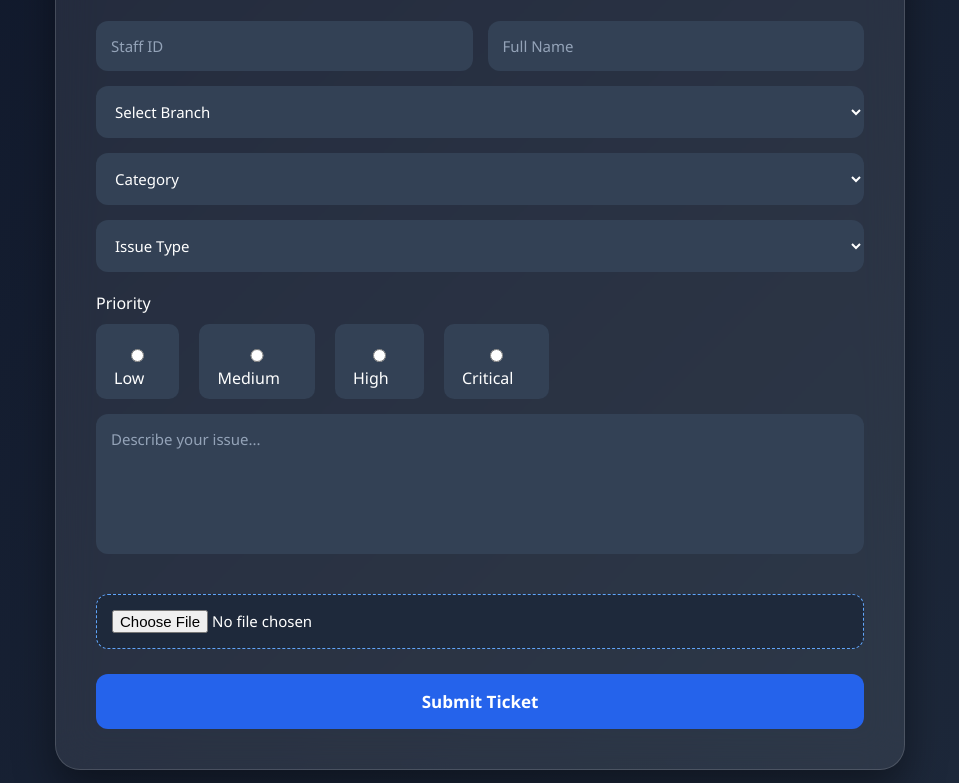
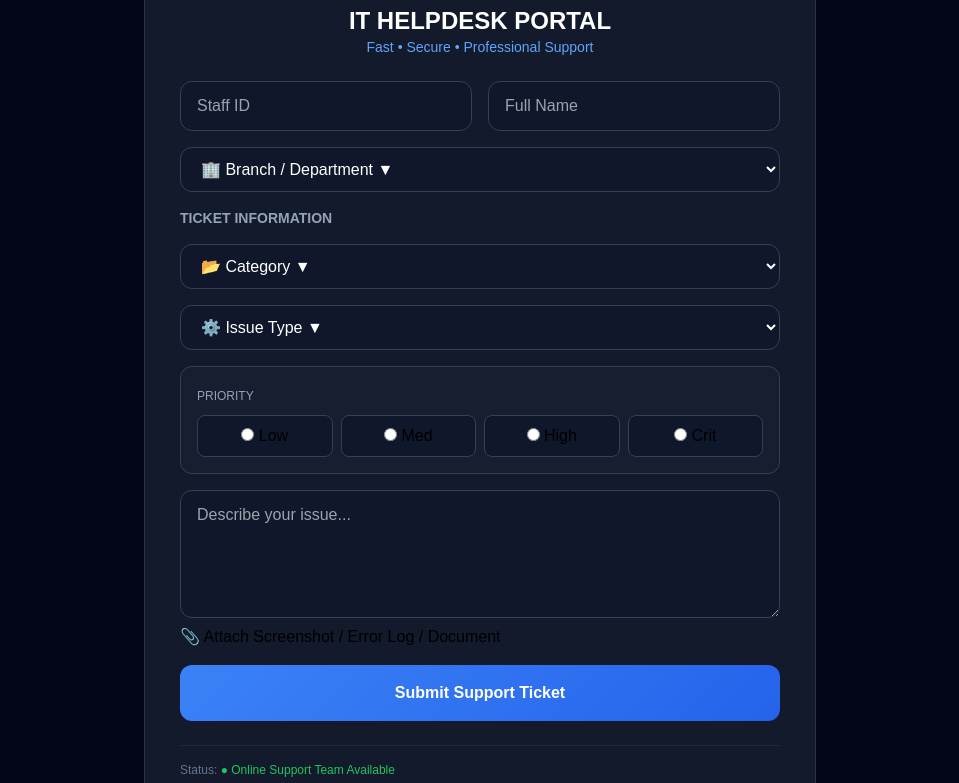
Before and after one commit to bongjerry25-ops/it-helpdesk, a plain HTML site: page index.html in a window 1280 px wide. Shown: the part 293-1076 px from the top of the page, without its empty margins (160-1119 px from the left). Drawn offline with nearby package versions, Linux system fonts and the light colour scheme.

Commit message:
Deploying to gh-pages from @ bongjerry25-ops/it-helpdesk@1ef2e6fc30def0ee4218928fd862e545dae2f7fd 🚀

```diff
--- a/index.html
+++ b/index.html
@@ -1,82 +1,73 @@
 <!DOCTYPE html>
-<html lang="en">
+<html lang="km">
 <head>
     <meta charset="UTF-8">
     <meta name="viewport" content="width=device-width, initial-scale=1.0">
-    <title>IT Helpdesk Portal</title>
+    <title>IT Enterprise Helpdesk</title>
+    <script src="https://cdn.tailwindcss.com"></script>
     <link rel="stylesheet" href="style.css">
 </head>
-<body>
+<body class="bg-slate-950 p-4 md:p-10">
 
-<div class="container">
-
-    <div class="card">
-
-        <div class="header">
-            <div class="logo">
-                <img src="logo.png" alt="Logo">
+<div class="grid grid-cols-2 md:grid-cols-4 gap-4 mb-8 max-w-4xl mx-auto">
+    <div class="stat-card"><h3>128</h3><p>Today</p></div>
+    <div class="stat-card"><h3>12</h3><p>Open</p></div>
+    <div class="stat-card"><h3>98</h3><p>Closed</p></div>
+    <div class="stat-card"><h3>94%</h3><p>SLA</p></div>
 </div>
 
-            <h1>IT HELPDESK PORTAL</h1>
-            <p>Fast • Secure • Professional Support</p>
+<div class="card-container max-w-2xl mx-auto">
+    <div class="text-center mb-6">
+        <div class="logo-box"><img src="12.png" alt="Logo"></div>
+        <h1 class="text-2xl font-bold text-white mt-2">IT HELPDESK PORTAL</h1>
+        <p class="text-blue-400 text-sm">Fast • Secure • Professional Support</p>
     </div>
 
-        <form>
-
-            <div class="row">
-                <input type="text" placeholder="Staff ID">
-                <input type="text" placeholder="Full Name">
+    <form id="ticketForm" class="space-y-4">
+        <div class="grid grid-cols-2 gap-4">
+            <input type="text" id="staff_id" placeholder="Staff ID" class="input-field" required>
+            <input type="text" id="full_name" placeholder="Full Name" class="input-field" required>
         </div>
-
-            <select>
-                <option>Select Branch</option>
-                <option>Head Office</option>
-                <option>Phnom Penh</option>
-                <option>Siem Reap</option>
+        <select class="input-field w-full">
+            <option>🏢 Branch / Department ▼</option>
         </select>
 
-            <select>
-                <option>Category</option>
-                <option>Software Issue</option>
-                <option>Hardware Issue</option>
-                <option>Network Issue</option>
-                <option>Account Issue</option>
+        <h2 class="text-slate-400 text-sm font-bold uppercase mt-4">Ticket Information</h2>
+        <select id="category" class="input-field w-full">
+            <option>📂 Category ▼</option>
+        </select>
+        <select id="issue_type" class="input-field w-full">
+            <option>⚙️ Issue Type ▼</option>
         </select>
 
-            <select>
-                <option>Issue Type</option>
-                <option>Printer</option>
-                <option>Microsoft Teams</option>
-                <option>Outlook</option>
-                <option>Internet</option>
-            </select>
-
-            <div class="priority-section">
-                <label>Priority</label>
-
-                <div class="priority-options">
-                    <label><input type="radio" name="priority"> Low</label>
-                    <label><input type="radio" name="priority"> Medium</label>
-                    <label><input type="radio" name="priority"> High</label>
-                    <label><input type="radio" name="priority"> Critical</label>
+        <div class="p-4 bg-slate-800/30 rounded-xl border border-slate-700">
+            <label class="text-slate-400 text-xs">PRIORITY</label>
+            <div class="flex gap-2 mt-2">
+                <label class="priority-radio"><input type="radio" name="prio" value="low"> Low</label>
+                <label class="priority-radio"><input type="radio" name="prio" value="med"> Med</label>
+                <label class="priority-radio"><input type="radio" name="prio" value="high"> High</label>
+                <label class="priority-radio"><input type="radio" name="prio" value="crit"> Crit</label>
             </div>
         </div>
 
-            <textarea placeholder="Describe your issue..."></textarea>
+        <textarea placeholder="Describe your issue..." class="input-field w-full h-32"></textarea>
+        <label class="upload-btn">📎 Attach Screenshot / Error Log / Document</label>
+        <button type="submit" class="submit-btn">Submit Support Ticket</button>
+    </form>
 
-            <div class="upload-box">
-                <input type="file">
+    <div class="mt-6 border-t border-slate-800 pt-4 flex justify-between text-xs text-slate-500">
+        <span>Status: <span class="text-green-500">● Online Support Team Available</span></span>
+        <span id="ticketDisplay"></span>
+    </div>
 </div>
 
-            <button type="submit">
-                Submit Ticket
-            </button>
-
-        </form>
-
-    </div>
-
-</div>
-
+<script>
+    document.getElementById('ticketForm').addEventListener('submit', function(e) {
+        e.preventDefault();
+        const id = "IT-2026-" + Math.floor(1000 + Math.random() * 9000);
+        alert("Ticket Created Successfully!\nTicket ID: " + id);
+        document.getElementById('ticketDisplay').innerText = "Last Ticket: " + id;
+    });
+</script>
 </body>
 </html>
--- a/style.css
+++ b/style.css
@@ -1,179 +1,48 @@
-*{
-    margin:0;
-    padding:0;
-    box-sizing:border-box;
-    font-family:'Segoe UI',sans-serif;
+body { font-family: 'Kantumruy Pro', sans-serif; }
+
+.card-container {
+    background: rgba(30, 41, 59, 0.6);
+    backdrop-filter: blur(20px);
+    border: 1px solid rgba(255, 255, 255, 0.1);
+    border-radius: 24px;
+    padding: 35px;
 }
 
-body{
-    background:linear-gradient(
-        135deg,
-        #0f172a,
-        #1e293b
-    );
-
-    min-height:100vh;
-
-    display:flex;
-    justify-content:center;
-    align-items:center;
-
-    padding:30px;
+.input-field {
+    background: rgba(15, 23, 42, 0.6);
+    border: 1px solid #334155;
+    padding: 12px 16px;
+    border-radius: 12px;
+    color: white;
 }
 
-.container{
-    width:100%;
-    max-width:850px;
+.stat-card {
+    background: #1e293b;
+    padding: 15px;
+    border-radius: 16px;
+    text-align: center;
+    border: 1px solid #334155;
 }
 
-.card{
-    background:rgba(255,255,255,0.08);
+.stat-card h3 { font-size: 1.5rem; font-weight: bold; color: #3b82f6; }
 
-    backdrop-filter:blur(20px);
-
-    border:1px solid rgba(255,255,255,0.15);
-
-    border-radius:25px;
-
-    padding:40px;
-
-    box-shadow:
-    0 20px 40px rgba(0,0,0,0.4);
+.submit-btn {
+    width: 100%;
+    background: linear-gradient(135deg, #3b82f6, #2563eb);
+    color: white;
+    padding: 16px;
+    border-radius: 12px;
+    font-weight: 700;
 }
 
-.header{
-    text-align:center;
-    margin-bottom:35px;
+.priority-radio {
+    flex: 1; text-align: center; padding: 8px; border-radius: 8px;
+    background: #0f172a; border: 1px solid #334155; cursor: pointer;
 }
 
-.logo{
-    width:100px;
-    height:100px;
-
-    margin:auto;
-    margin-bottom:20px;
-
-    border-radius:50%;
-    background:white;
-
-    display:flex;
-    justify-content:center;
-    align-items:center;
-
-    overflow:hidden;
+.logo-box {
+    width: 90px; height: 90px;
+    background: white; border-radius: 50%;
+    margin: 0 auto; display: flex; align-items: center; justify-content: center;
+    overflow: hidden;
 }
-
-.logo img{
-    width:70px;
-}
-
-.header h1{
-    color:white;
-    font-size:30px;
-    font-weight:700;
-    margin-bottom:10px;
-}
-
-.header p{
-    color:#cbd5e1;
-}
-
-.row{
-    display:grid;
-    grid-template-columns:1fr 1fr;
-    gap:15px;
-}
-
-input,
-select,
-textarea{
-
-    width:100%;
-    padding:15px;
-
-    margin-top:15px;
-
-    border:none;
-    outline:none;
-
-    border-radius:12px;
-
-    background:#334155;
-    color:white;
-
-    font-size:15px;
-}
-
-input::placeholder,
-textarea::placeholder{
-    color:#94a3b8;
-}
-
-textarea{
-    height:140px;
-    resize:none;
-}
-
-.priority-section{
-    margin-top:20px;
-    color:white;
-}
-
-.priority-options{
-    display:flex;
-    gap:20px;
-    margin-top:10px;
-    flex-wrap:wrap;
-}
-
-.priority-options label{
-    background:#334155;
-    padding:10px 18px;
-    border-radius:10px;
-    cursor:pointer;
-}
-
-.upload-box{
-    margin-top:20px;
-}
-
-.upload-box input{
-    background:#1e293b;
-    border:1px dashed #60a5fa;
-}
-
-button{
-    width:100%;
-    margin-top:25px;
-
-    padding:16px;
-
-    border:none;
-    border-radius:12px;
-
-    background:#2563eb;
-
-    color:white;
-    font-size:17px;
-    font-weight:600;
-
-    cursor:pointer;
-
-    transition:.3s;
-}
-
-button:hover{
-    background:#1d4ed8;
-    transform:translateY(-2px);
-}
-
-@media(max-width:768px){
-
-    .row{
-        grid-template-columns:1fr;
-    }
-
-    .card{
-        padding:25px;
-    }
-}
```
Lines whose indentation alone changed are shown as unchanged.
